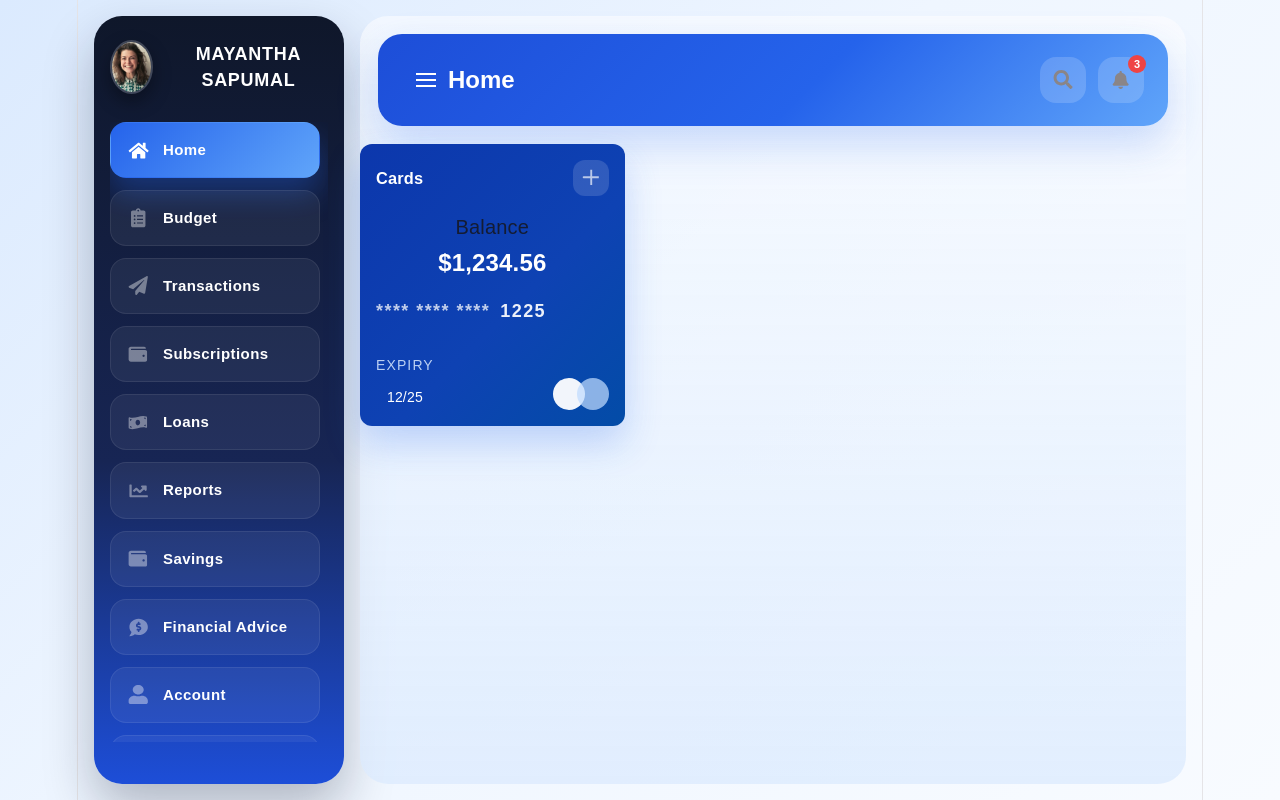
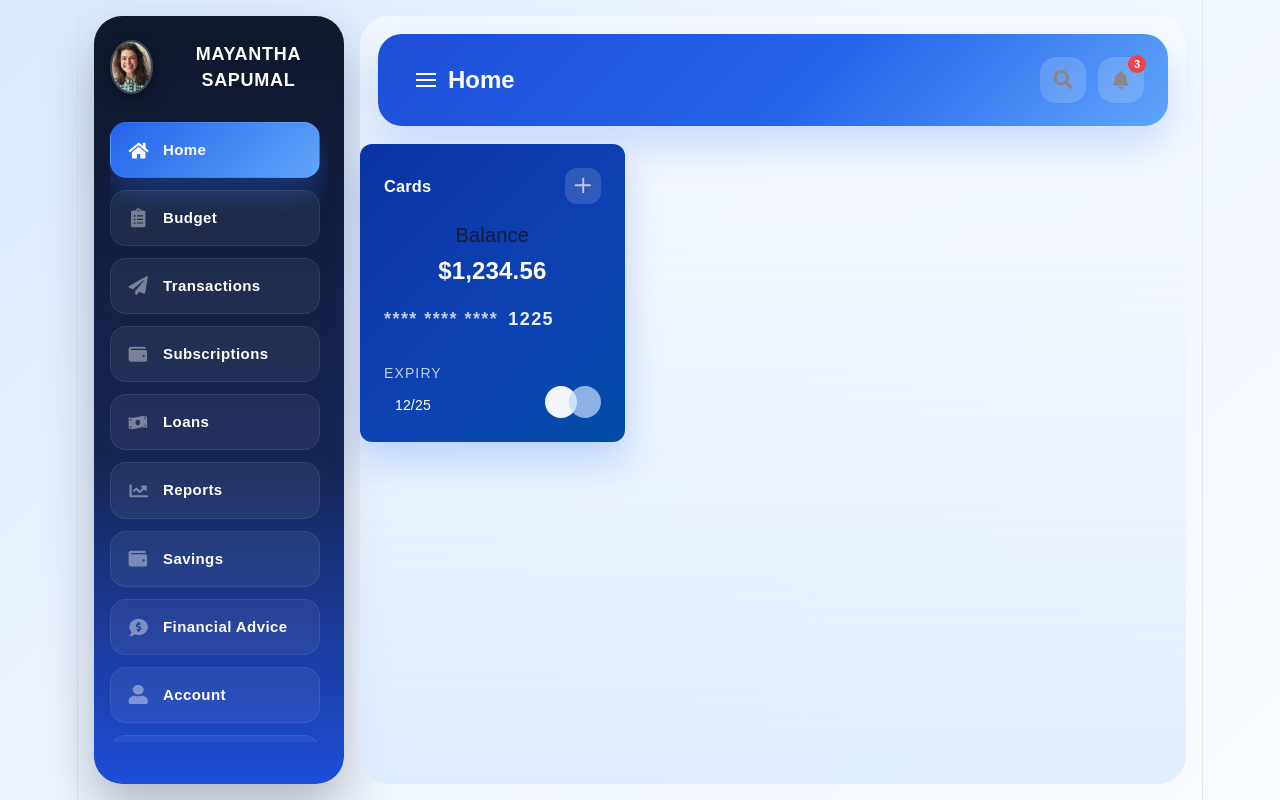
Before and after one commit to MayanthaS/Modern_Dashboard, a React (Vite) app: page / in a window 1280 px wide. Built offline with nearby package versions, Linux system fonts and the light colour scheme; a web font is replaced by a local one.

Commit message:
style: update card layout and colors

```diff
--- a/src/App.css
+++ b/src/App.css
@@ -125,3 +125,28 @@ button {
     padding: 12px;
   }
 }
+/*common*/
+.lg-value{
+  font-size: 24px;
+  font-weight: 600;
+}
+.grid-common{
+  background-color: var(gray, 0.05) 0px 8px 24px;
+  border-radius: 12px;
+  box-shadow: rgba(0, 0, 0, 0.05) 0px 8px 24px;
+  color: var(--clr-white);
+  padding: 24px;
+}
+.grid-c-title{
+  display: flex;
+  align-items: center;
+  justify-content: space-between;
+  margin-bottom: 16px;
+}
+.grid-c-title-text{
+  font-weight: 400;
+  color: var(--clr-silver);
+}
+.grid-c-title-icon img{
+  width: 24px;
+}
--- a/src/component/Cards/Cards.css
+++ b/src/component/Cards/Cards.css
@@ -2,7 +2,7 @@
   display: flex;
   flex-direction: column;
   gap: 18px;
-  background: linear-gradient(135deg, #0c37ac 0%, #0e42b3 58%, #034ca7 100%);
+  background: linear-gradient(135deg, #0a33a3 0%, #0e42b3 58%, #034ca7 100%);
   box-shadow: 0 18px 36px rgba(37, 99, 235, 0.24);
 }
 
```
